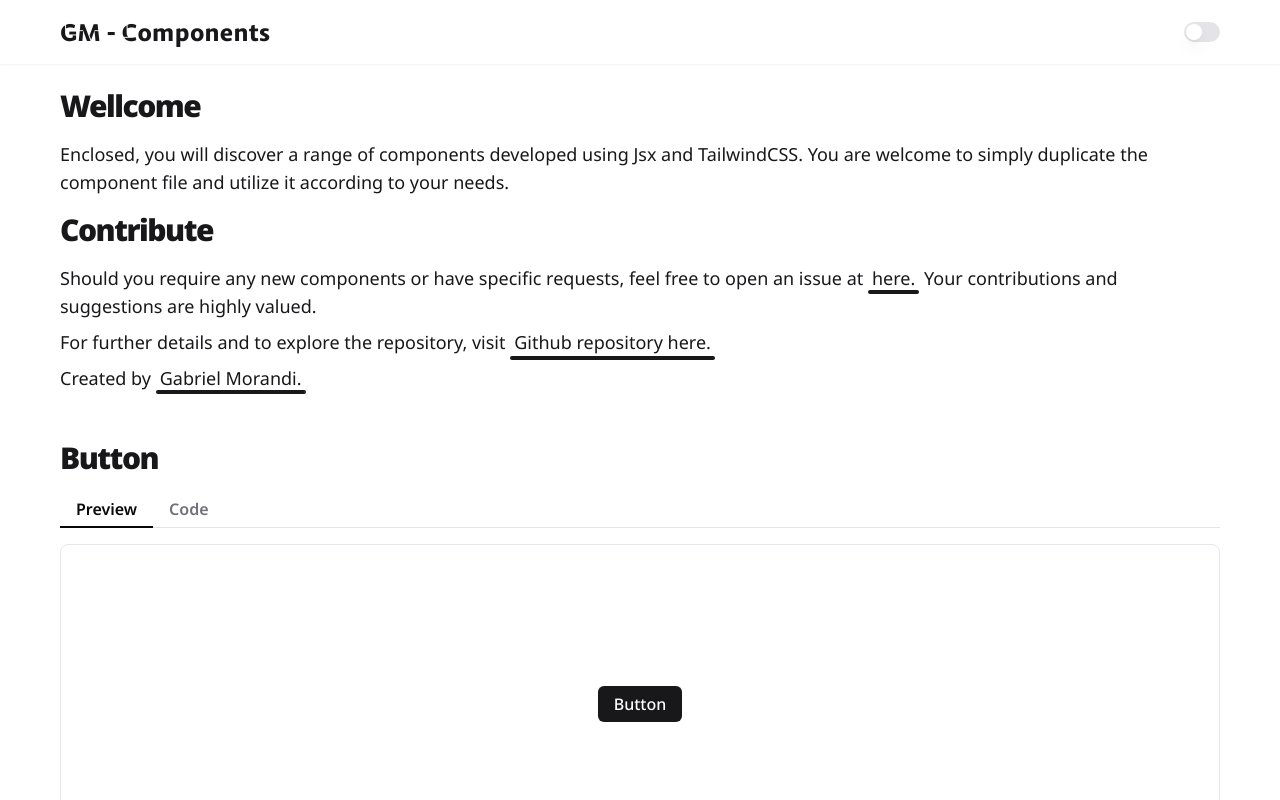
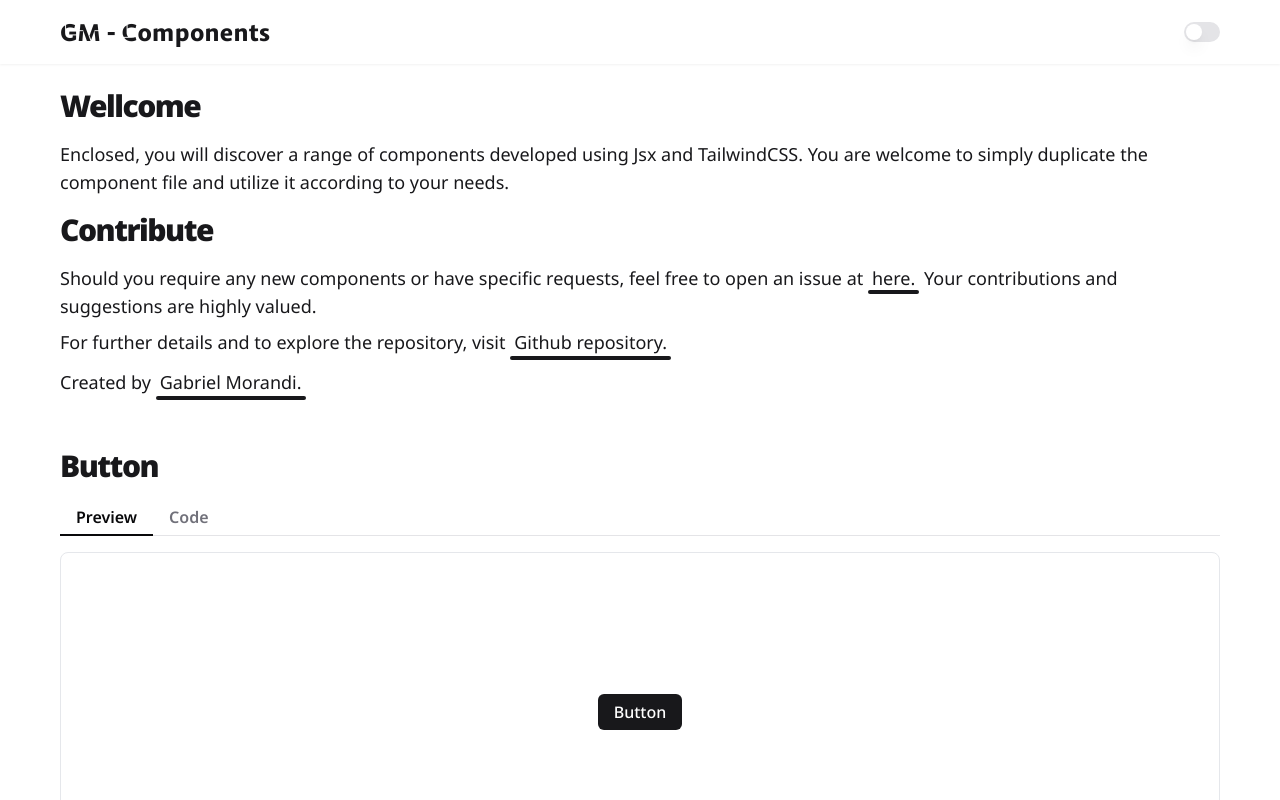
Before and after one commit to gabrielmorandi/components, a Next.js app: page / in a window 1280 px wide. Shown: the top 800 px of the page. Built offline with nearby package versions, Linux system fonts and the light colour scheme.

Commit message:
fix: links wraps bugs

```diff
--- a/src/app/components/Hero.jsx
+++ b/src/app/components/Hero.jsx
@@ -33,14 +33,14 @@ export default function Hero() {
                 href={"https://github.com/gabrielmorandi/components"}
                 className="relative inline-block w-max p-1 rounded-sm bg-transparent hover:text-white z-10 after:content-[''] after:absolute after:w-full after:h-1 after:bg-zinc-900 after:rounded-sm after:left-0 after:bottom-0 after:hover:h-full after:transition-all after:-z-10 focus:after:h-full transition-colors dark:after:bg-white dark:hover:text-zinc-950 dark:focus:text-zinc-950 focus:text-white outline-offset-2"
               >
-                Github repository here.
+                Github repository.
               </Link>
             </p>
             <p className="text-lg">
               Created by{" "}
               <Link
                 href={"https://github.com/gabrielmorandi/components"}
-                className="relative p-1 rounded-sm bg-transparent hover:text-white z-10 after:content-[''] after:absolute after:w-full after:h-1 after:bg-zinc-900 after:rounded-sm after:left-0 after:bottom-0 after:hover:h-full after:transition-all after:-z-10 focus:after:h-full transition-colors dark:after:bg-white dark:hover:text-zinc-950 dark:focus:text-zinc-950 focus:text-white outline-offset-2"
+                className="inline-block relative p-1 rounded-sm bg-transparent hover:text-white z-10 after:content-[''] after:absolute after:w-full after:h-1 after:bg-zinc-900 after:rounded-sm after:left-0 after:bottom-0 after:hover:h-full after:transition-all after:-z-10 focus:after:h-full transition-colors dark:after:bg-white dark:hover:text-zinc-950 dark:focus:text-zinc-950 focus:text-white outline-offset-2"
               >
                 Gabriel Morandi.
               </Link>
```
